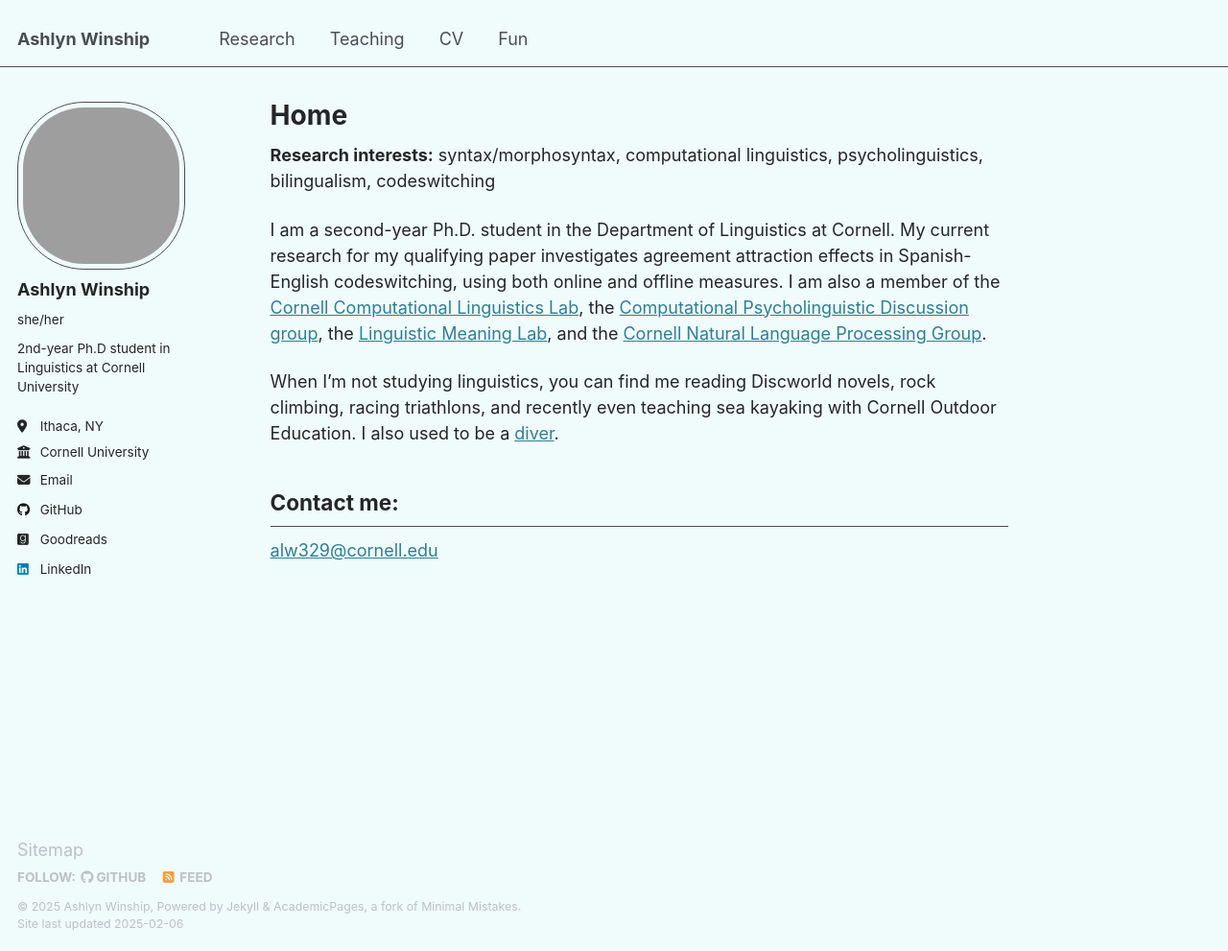
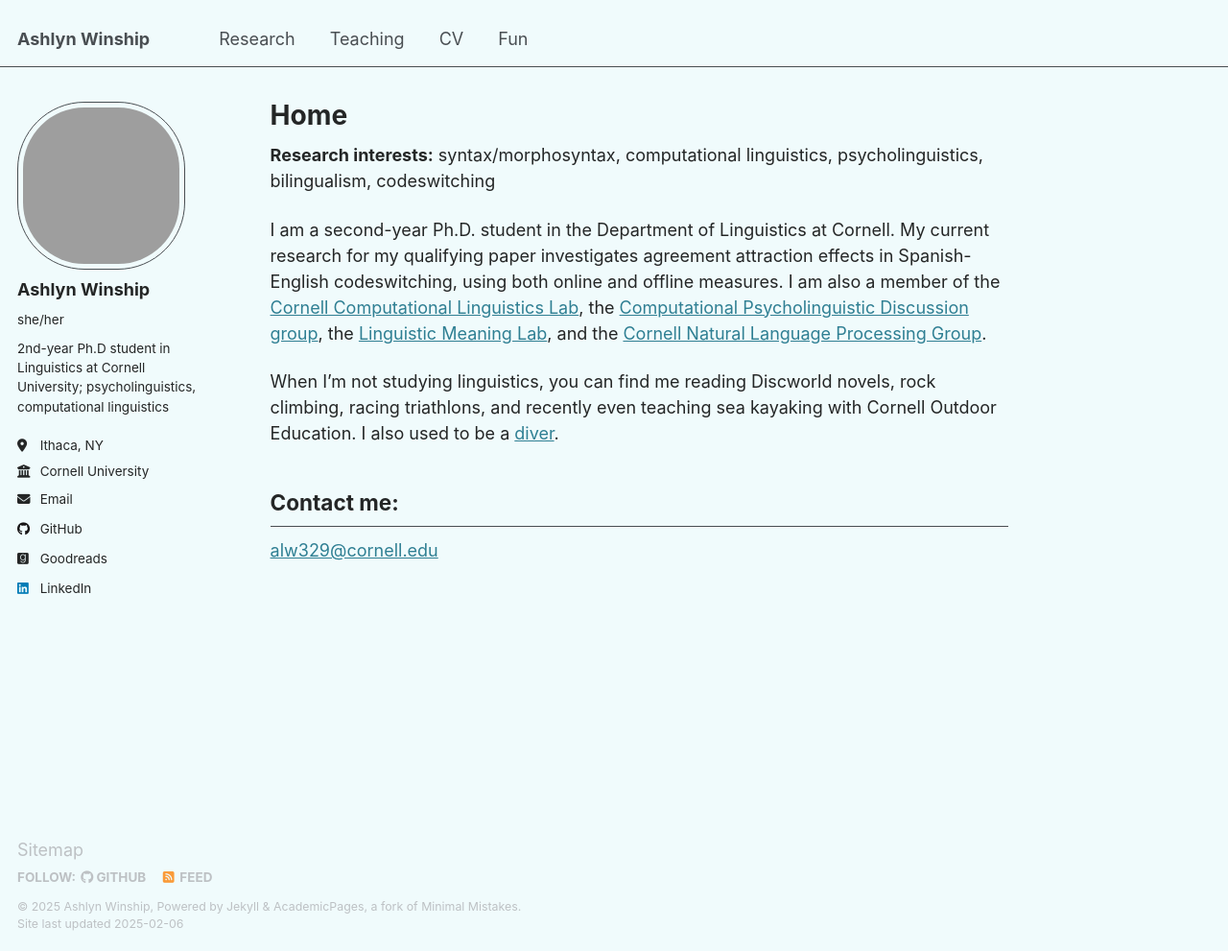
Before and after one commit to ashlynwinship/ashlynwinship.github.io, a Jekyll site: the page built from _pages/about.md, in a window 1280 px wide and 991 px high. Shown: the whole window at 96% size. Built offline with Jekyll 4.4.1, drawn with Linux system fonts in a browser that asks for light colours; grey boxes are pictures that could not be loaded.

Commit message:
Update _config.yml

```diff
--- a/_config.yml
+++ b/_config.yml
@@ -12,7 +12,7 @@ site_theme               : "blue" #used to be "default"
 title                    : "Ashlyn Winship"
 title_separator          : "-"
 name                     : &name "Ashlyn Winship"
-description              : &description "2nd-year Ph.D student in Linguistics at Cornell University; psycholinguistics/computational linguistics"
+description              : &description "2nd-year Ph.D student in Linguistics at Cornell University"
 url                      : https://ashlynwinship.github.io # the base hostname & protocol for your site e.g. "https://academicpages.github.io"
 baseurl                  : "" # the subpath of your site, e.g. "/blog"
 repository               : "academicpages/academicpages.github.io"
@@ -25,7 +25,7 @@ author:
   avatar           : "https://avatars.githubusercontent.com/u/31753597?v=4"
   name             : "Ashlyn Winship"
   pronouns         : "she/her"
-  bio              : "2nd-year Ph.D student in Linguistics at Cornell University"
+  bio              : "2nd-year Ph.D student in Linguistics at Cornell University; psycholinguistics, computational linguistics"
   location         : "Ithaca, NY"
   employer         : "Cornell University"
   uri              : # URL
```
